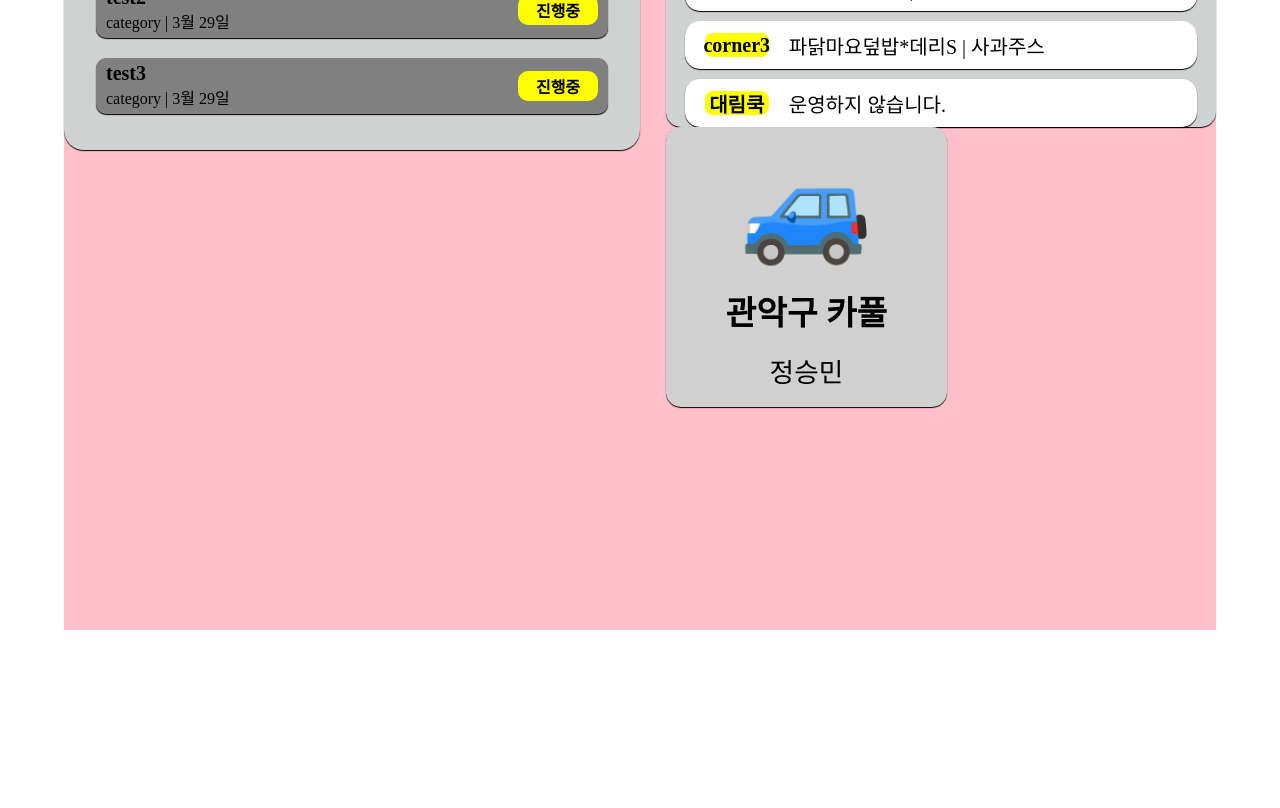
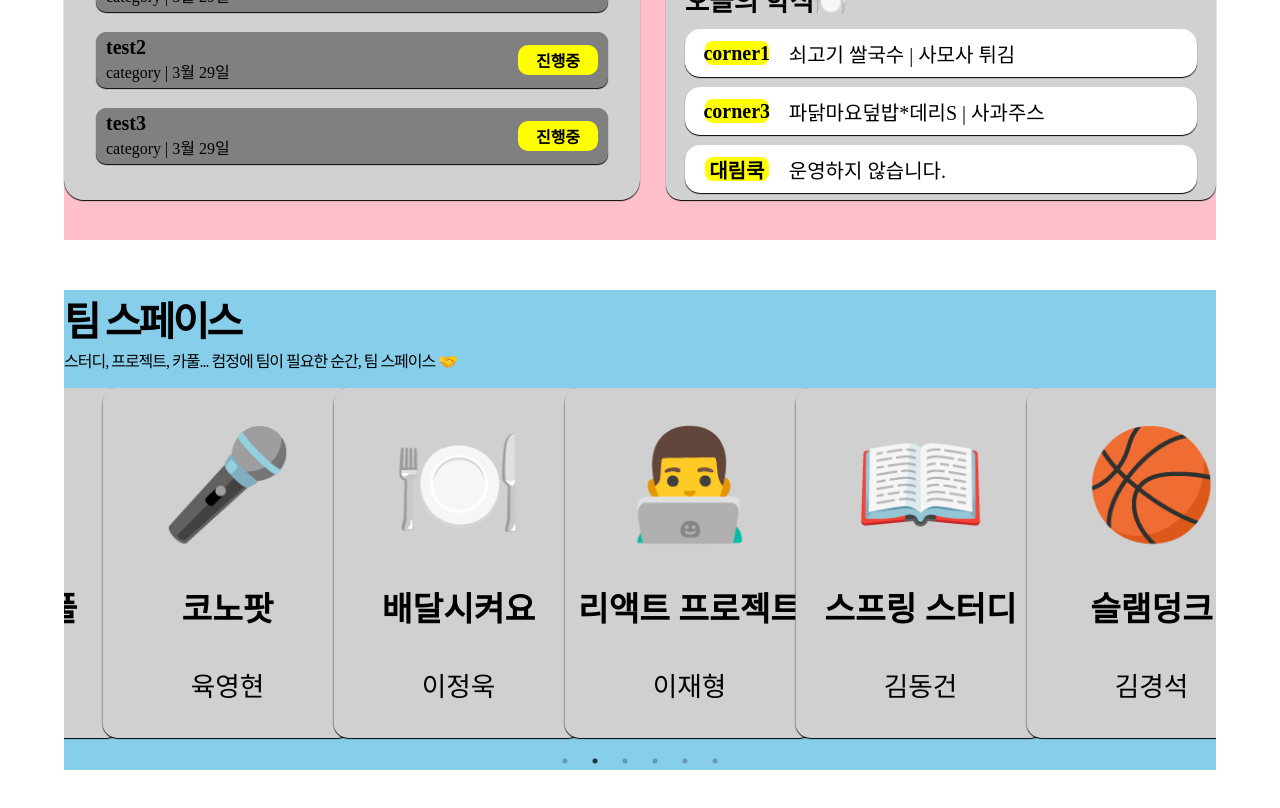
Before and after one commit to HarenKei/DCC_FE, a Next.js app: page /Main/Main in a window 1280 px wide. Shown: the part 220-1028 px from the top of the page. Before the commit the page ends 850 px from the top, so only its background shows below. Built offline with nearby package versions, Linux system fonts and the light colour scheme.

Commit message:
Update MainTeamSpace.tsx : Implementing Horizon Scroll menu with react-slick

```diff
--- a/package.json
+++ b/package.json
@@ -17,10 +17,14 @@
     "next": "13.2.4",
     "react": "18.2.0",
     "react-dom": "18.2.0",
+    "react-horizontal-scrolling-menu": "^4.0.1",
+    "react-slick": "^0.29.0",
+    "slick-carousel": "^1.8.1",
     "styled-components": "^5.3.9",
     "typescript": "5.0.2"
   },
   "devDependencies": {
+    "@types/react-slick": "^0.23.10",
     "@types/styled-components": "^5.1.26"
   }
 }
--- a/pages/Main/Main.tsx
+++ b/pages/Main/Main.tsx
@@ -1,11 +1,13 @@
 import React from "react";
 import styled from "styled-components";
 import MainDashborad from "./MainDashborad";
+import MainTeamSpace from "./MainTeamSpace";
 
 const Main = () => {
   return (
     <MainContainer>
       <MainDashborad/>
+      <MainTeamSpace/>
     </MainContainer>
   );
 };
@@ -15,6 +17,7 @@ const MainContainer = styled.div`
   justify-content: center;
   align-items: center;
   flex-direction: column;
+  margin-top: 100px;
 `;
 
 export default Main;
--- a/pages/Main/MainDashborad.tsx
+++ b/pages/Main/MainDashborad.tsx
@@ -3,7 +3,6 @@ import MainTask from "./MainTask";
 import MainClass from "./MainClass";
 import styled from "styled-components";
 import MainMeal from "./MainMeal";
-import TeamSpaceCard from "@/src/Common/TeamSpaceCard";
 
 const MainDashborad = () => {
   return (
@@ -18,12 +17,8 @@ const MainDashborad = () => {
           classProf={"정호일"}
           classRoom={"J0407"}
         />
-
         <MainMeal/>
-        <TeamSpaceCard emoji={"🚙"} title={"관악구 카풀"} name={"정승민"}/>
       </MainDashboardRightContianer>
-
-
     </MainDashboardContainer>
   );
 };
@@ -33,9 +28,9 @@ const MainDashboardContainer = styled.div`
   flex-direction: row;
   justify-content: space-between;
   width: 90vw;
-  height: 100vh;
+  height: 45vh;
   background-color: pink;
-  margin-top: 50px;
+  margin-bottom: 50px;
 `;
 
 const MainDashboardLeftContainer = styled.div``;
--- /dev/null
+++ b/pages/Main/MainTeamSpace.tsx
@@ -0,0 +1,126 @@
+import TeamSpaceCard from "@/src/Common/TeamSpaceCard";
+import React from "react";
+import styled from "styled-components";
+import { ScrollMenu } from "react-horizontal-scrolling-menu";
+import Slider from "react-slick";
+import 'slick-carousel/slick/slick.css';
+import 'slick-carousel/slick/slick-theme.css';
+
+const dummyDataArray = [
+  {
+    id: "ws1",
+    emoji: "🚙",
+    title: "관악구 카풀",
+    name: "정승민",
+  },
+  {
+    id: "ws2",
+    emoji: "🎤",
+    title: "코노팟",
+    name: "육영현",
+  },
+  {
+    id: "ws3",
+    emoji: "🍽️",
+    title: "배달시켜요",
+    name: "이정욱",
+  },
+  {
+    id: "ws4",
+    emoji: "👨‍💻",
+    title: "리액트 프로젝트",
+    name: "이재형",
+  },
+  {
+    id: "ws5",
+    emoji: "📖",
+    title: "스프링 스터디",
+    name: "김동건",
+  },
+  {
+    id: "ws6",
+    emoji: "🏀",
+    title: "슬램덩크",
+    name: "김경석",
+  },
+];
+
+const settings = {
+
+      arrows: false,
+      dots: true,
+      infinite: true,
+      slidesToShow: 5,
+      slidesToScroll: 1,
+      autoplay: true,
+      speed: 3000,
+      autoplaySpeed: 3000,
+      cssEase: "linear"
+};
+
+const MainTeamSpace = () => {
+  return (
+    <MainTeamSpaceContainer>
+      <MainTeamSpaceTitle>팀 스페이스</MainTeamSpaceTitle>
+      <MainTeamSpaceIntroP>
+        스터디, 프로젝트, 카풀... 컴정에 팀이 필요한 순간, 팀 스페이스 🤝
+      </MainTeamSpaceIntroP>
+
+      <SliderContainer>
+        <Slider {...settings}>
+          {dummyDataArray.map((items) => (
+            <TeamSpaceCard
+              key={items.id}
+              emoji={items.emoji}
+              title={items.title}
+              name={items.name}
+            />
+          ))}
+        </Slider>
+      </SliderContainer>
+
+    </MainTeamSpaceContainer>
+  );
+};
+
+const MainTeamSpaceContainer = styled.div`
+  width: 90vw;
+  height: 60vh;
+  margin-bottom: 100px;
+  background-color: skyblue;
+  display: flex;
+  flex-direction: column;
+  justify-content: center;
+  align-items: flex-start;
+`;
+
+const MainTeamSpaceTitle = styled.h1`
+  font-size: 30pt;
+  font-weight: 900;
+  letter-spacing: -3px;
+`;
+
+const MainTeamSpaceIntroP = styled.p`
+  font-size: 12pt;
+  font-weight: 100;
+  letter-spacing: -1px;
+`;
+
+const SliderContainer = styled.div`
+  width: 90vw;
+  height: 48vh;
+  margin-top: 2vh;
+
+  slick-dots {
+    .slick-active {
+      button::before {
+        color: red;
+      }
+    }
+    button::before {
+      color: white;
+    }
+  }
+`;
+
+export default MainTeamSpace;
--- a/src/Common/TeamSpaceCard.tsx
+++ b/src/Common/TeamSpaceCard.tsx
@@ -21,11 +21,12 @@ const TeamSpaceCard = (props : Props) => {
 };
 
 const TeamSpaceCardContainer = styled.div`
-  width: 22vw;
-  height: 35vh;
+  width: 250px;
+  height: 350px;
   background-color: #d0d0d0;
   border-radius: 15px;
   box-shadow: 0px 1px 1px black;
+  margin-bottom: 1vh;
 
   display: flex;
   flex-direction: column;
@@ -48,4 +49,5 @@ const TeamSpaceReaderName = styled.h1`
   font-weight: 400;
 `;
 
+
 export default TeamSpaceCard;
```
Also changed, not shown: 1 other file (tests, documents, lock files or other folders).
